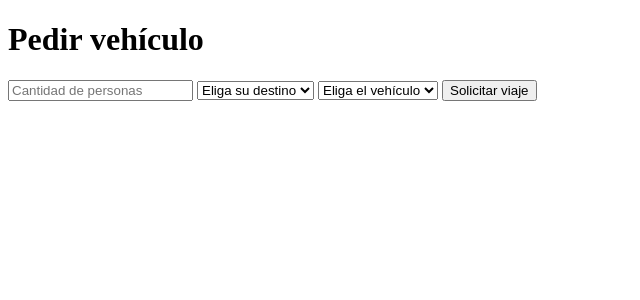
After one commit to Honeypopz/Ambiente-Web-repo, a PHP site: page /Viaje.php in a window 1280 px wide. The commit adds this page. Shown: the top 300 px of the page, without its empty margins (0-640 px from the left). Run offline with PHP 8.4, Linux system fonts and the light colour scheme.

Commit message:
Solicitud viaje, faltan detalles

```diff
--- /dev/null
+++ b/Viaje.php
@@ -0,0 +1,33 @@
+<!DOCTYPE html>
+<html lang="es">
+
+<head>
+    <meta charset="UTF-8">
+    <title>Solicitar viaje</title>
+    <link href="Css/estiloDashboardCliente.css">
+</head>
+
+<body>
+    <h1>Pedir vehículo</h1>
+    <div id="buscar">
+        <form name="TransporteForm" method="post" action="">
+            <input type="number" name="cantidad" placeholder="Cantidad de personas" required>
+            <select class="form-select" aria-label="Ubicación">
+                <option selected>Eliga su destino</option>
+                <option value="1">Playa ubita</option>
+                <option value="2">Liberia</option>
+            </select>
+            <select class="form-select" aria-label="Tipo de vehículo">
+                <option selected>Eliga el vehículo</option>
+                <option value="1">Automovil</option>
+                <option value="2">Buseta</option>
+            </select>
+            <button type="submit">Solicitar viaje</button>
+        </form>
+    </div>
+
+    <script src="script.js"></script>
+</body>
+
+
+</html>
```
Also changed, not shown: Estadia.php (+6 -4 lines), Viaje.html (deleted, +0 -18 lines).
